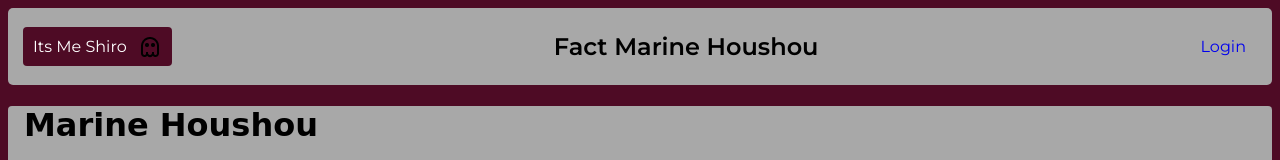
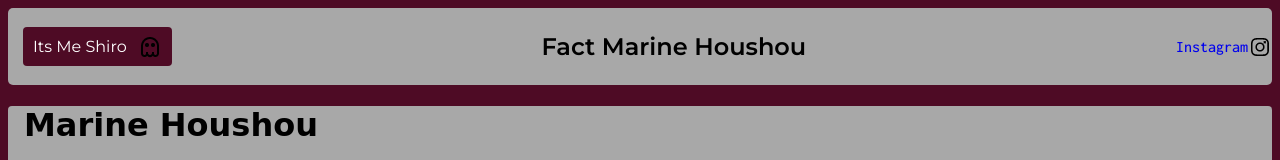
Before and after one commit to Nahar01/My-Marine, a plain HTML site: page index.html in a window 1280 px wide. Shown: the top 160 px of the page. Drawn offline with Linux system fonts and the light colour scheme; a web font is replaced by a local one.

Commit message:
update instagram

```diff
--- a/assets/css/style.css
+++ b/assets/css/style.css
@@ -1,5 +1,6 @@
 @import url('https://fonts.googleapis.com/css2?family=Montserrat:wght@400;600&display=swap');
 @import url('https://fonts.googleapis.com/css2?family=Patua+One&display=swap');
+@import url('https://fonts.googleapis.com/css2?family=Inconsolata:wght@500&display=swap');
 @import url('https://fonts.googleapis.com/css2?family=Inconsolata:wght@500&display=swap');
 
 * {
@@ -64,8 +65,16 @@ label img{
 .nav .auth {
     display: flex;
     align-items: center;
+    margin-top: 19px;
+    margin-bottom: 19px;
+    border-radius: 4px;
+    margin-right: 0;
+}
+
+.nav .auth a {
     margin: 0;
-    margin-right: 15px;
+    font-family: 'Inconsolata', monospace;
+    font-style: initial;
 }
 
 .nav ul {
@@ -74,10 +83,8 @@ label img{
 
 .nav ul li h2 {
     text-decoration: none;
-    padding-left: 15px;
-    padding-right: 15px;
-    margin-left: auto;
-    margin-right: auto;
+    padding-left: 5px;
+    padding-right: 5px;
 }
 
 .h2 {
--- a/index.html
+++ b/index.html
@@ -16,9 +16,10 @@
             <li><h2>Fact Marine Houshou</h2></li>
         </ul>
         <div class="auth">
-            <a target="_blank" href="https://accounts.google.com/signin/v2/identifier?hl=id&refresh=1)%2C&flowName=GlifWebSignIn&flowEntry=ServiceLogin">
-                Login
+            <a target="_blank" href="https://www.instagram.com/nahr_0.l/">
+                Instagram
             </a>
+            <img src="./assets/icon/instagram-logo-24.png">
         </div>
     </nav>
     <div class="h2">
```
Also changed, not shown: assets/icon/instagram-logo-24.png (added).
